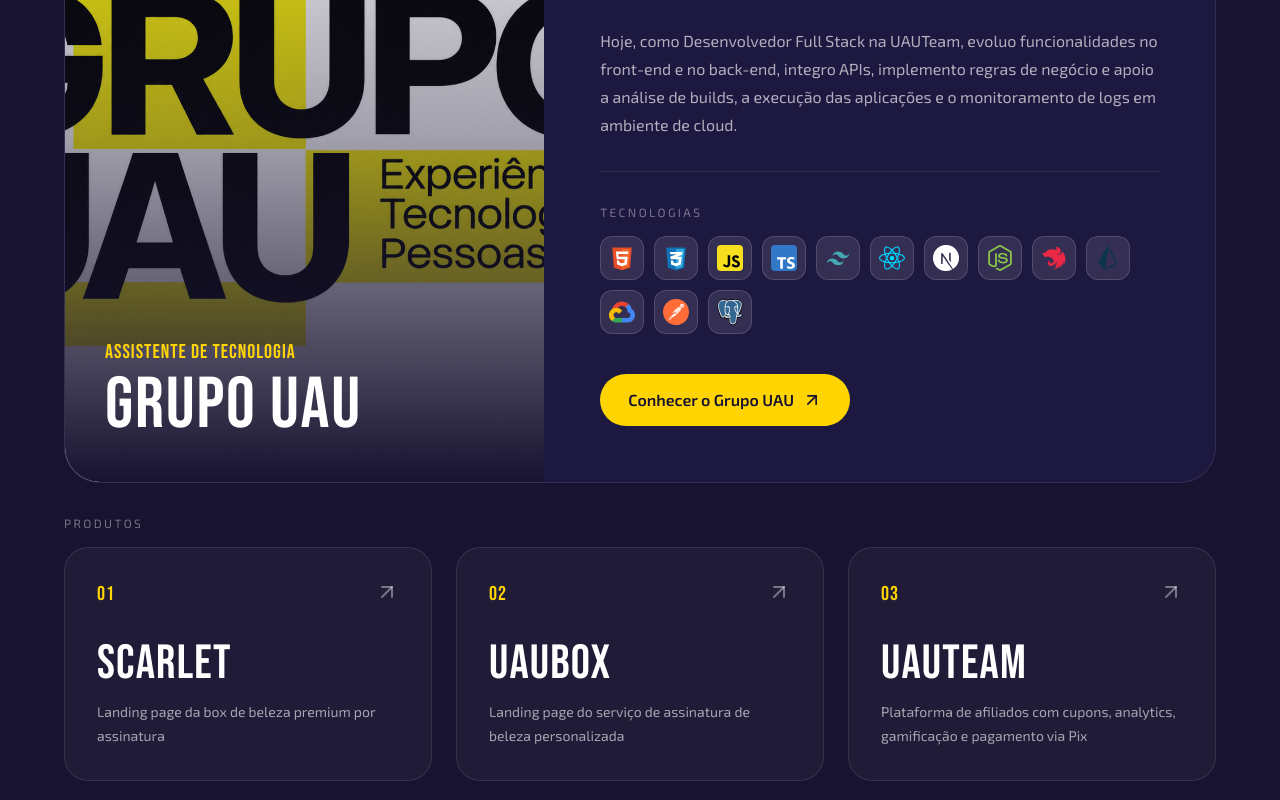
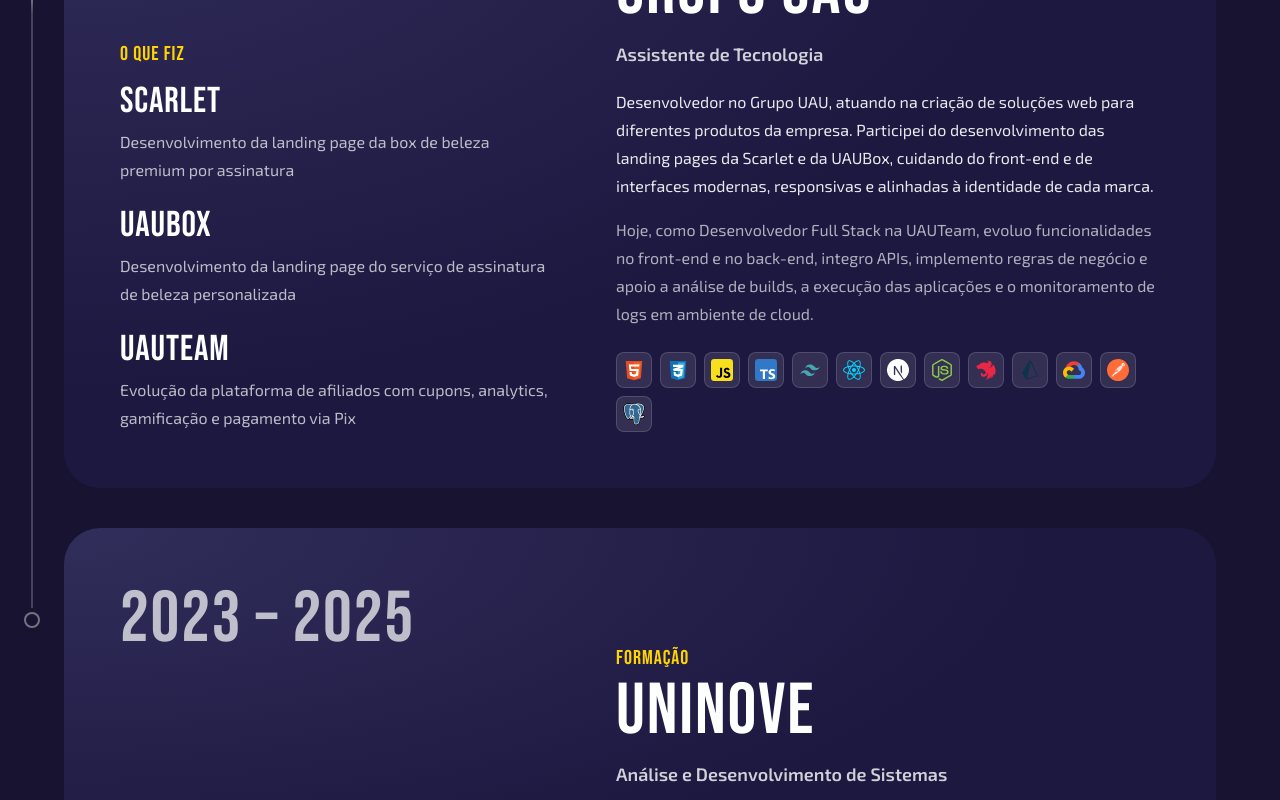
Before and after one commit to abneeralves/Portfolio, a Next.js app: page / in a window 1280 px wide. Shown: the part 4940-5740 px from the top of the page. Built offline with nearby package versions, Linux system fonts and the light colour scheme.

Commit message:
style: refine experience section visuals and adjust skills details

```diff
--- a/src/components/Experience.tsx
+++ b/src/components/Experience.tsx
@@ -1,41 +1,49 @@
 import Image from 'next/image'
-import { ArrowUpRight } from 'lucide-react'
 import { Exo_2, Bebas_Neue, Anton } from 'next/font/google'
 
 const Exo = Exo_2({ subsets: ['latin'], weight: ['400', '600'] })
 const BebasN = Bebas_Neue({ subsets: ['latin'], weight: '400' })
 const TitleFont = Anton({ subsets: ['latin'], weight: '400' })
 
-const COMPANY = {
-    name: 'Grupo UAU',
-    role: 'Assistente de Tecnologia',
-    image: '/imgExperience/grupouau.png',
-    link: 'https://www.grupouau.com/',
+type Product = { name: string; describe: string }
+
+type TimelineItem = {
+    kind: string
+    period: string
+    title: string
+    subtitle: string
+    description: string[]
+    current?: boolean
+    products?: Product[]
+    skills?: string[]
+}
+
+const TIMELINE: TimelineItem[] = [
+    {
+        kind: 'Experiência atual',
+        period: '2026 – Atual',
+        title: 'Grupo UAU',
+        subtitle: 'Assistente de Tecnologia',
+        current: true,
         description: [
             'Desenvolvedor no Grupo UAU, atuando na criação de soluções web para diferentes produtos da empresa. Participei do desenvolvimento das landing pages da Scarlet e da UAUBox, cuidando do front-end e de interfaces modernas, responsivas e alinhadas à identidade de cada marca.',
             'Hoje, como Desenvolvedor Full Stack na UAUTeam, evoluo funcionalidades no front-end e no back-end, integro APIs, implemento regras de negócio e apoio a análise de builds, a execução das aplicações e o monitoramento de logs em ambiente de cloud.',
         ],
-}
-
-const PRODUCTS = [
+        products: [
             {
                 name: 'Scarlet',
-        describe: 'Landing page da box de beleza premium por assinatura',
-        href: 'https://scarletbox.com.br/',
+                describe: 'Desenvolvimento da landing page da box de beleza premium por assinatura',
             },
             {
                 name: 'UAUBox',
-        describe: 'Landing page do serviço de assinatura de beleza personalizada',
-        href: 'https://uaubox.com.br/',
+                describe: 'Desenvolvimento da landing page do serviço de assinatura de beleza personalizada',
             },
             {
                 name: 'UAUTeam',
-        describe: 'Plataforma de afiliados com cupons, analytics, gamificação e pagamento via Pix',
-        href: 'https://uauteam.vercel.app/',
+                describe: 'Evolução da plataforma de afiliados com cupons, analytics, gamificação e pagamento via Pix',
             },
-]
-
-const SKILLS = [
+        ],
+        skills: [
             '/SVGs/html.svg',
             '/SVGs/css.svg',
             '/SVGs/javascript.svg',
@@ -49,23 +57,64 @@
             '/SVGs/google-cloude.svg',
             '/SVGs/postman.svg',
             '/SVGs/postgresql.svg',
+        ],
+    },
+    {
+        kind: 'Formação',
+        period: '2023 – 2025',
+        title: 'UNINOVE',
+        subtitle: 'Análise e Desenvolvimento de Sistemas',
+        description: [
+            'Graduação em Análise e Desenvolvimento de Sistemas, onde construí a base de programação, banco de dados e engenharia de software que sustenta o meu trabalho hoje.',
+        ],
+    },
 ]
 
-const skillName = (path: string) =>
-    (path.split('/').pop() ?? '').replace('.svg', '')
+const SKILL_LABELS: Record<string, string> = {
+    html: 'HTML',
+    css: 'CSS',
+    javascript: 'JavaScript',
+    typescript: 'TypeScript',
+    tailwind: 'Tailwind',
+    react: 'React',
+    nextjs: 'Next.js',
+    nodejs: 'Node.js',
+    nestjs: 'NestJS',
+    prisma: 'Prisma',
+    'google-cloude': 'Google Cloud',
+    postman: 'Postman',
+    postgresql: 'PostgreSQL',
+}
 
-const FOCUS_RING =
-    'focus-visible:outline focus-visible:outline-2 focus-visible:outline-offset-2 focus-visible:outline-white'
+const skillName = (path: string) => {
+    const key = (path.split('/').pop() ?? '').replace('.svg', '')
+    return SKILL_LABELS[key] ?? key
+}
 
 export default function Experience() {
     return (
         <section
             id="experiencia"
-            className="relative overflow-hidden bg-[#171330] px-5 pb-24 sm:px-10 lg:px-16"
+            className="relative overflow-hidden bg-[#171330] px-5 pb-28 sm:px-10 lg:px-16 lg:pb-36"
         >
+            <style>{`
+                @keyframes exp-spark {
+                    0% { top: -84px; opacity: 0; }
+                    12% { opacity: 1; }
+                    88% { opacity: 1; }
+                    100% { top: 100%; opacity: 0; }
+                }
+                .exp-spark {
+                    animation: exp-spark 3.2s cubic-bezier(0.4, 0, 0.2, 1) 0.6s infinite;
+                }
+                @media (prefers-reduced-motion: reduce) {
+                    .exp-spark { display: none; }
+                }
+            `}</style>
+
             <header
                 data-aos="fade-up"
-                className="relative mx-auto mb-14 flex w-full max-w-[1650px] justify-center lg:mb-20"
+                className="relative mx-auto mb-14 flex w-full max-w-[1650px] flex-col items-center gap-5 lg:mb-20"
             >
                 <h2
                     className={`
@@ -85,146 +134,158 @@
                     </span>
                     <span className="text-white">Experiência</span>
                 </h2>
+
+                <p
+                    className={`max-w-xl text-center text-base leading-7 text-white/60 ${Exo.className}`}
+                >
+                    Minha trajetória, do que faço hoje até onde tudo começou,
+                    na faculdade.
+                </p>
             </header>
 
-            <div className="relative mx-auto flex w-full max-w-[1650px] flex-col gap-6 lg:gap-8">
-                {/* Card principal */}
-                <article
+            <ol className="relative mx-auto w-full max-w-[1650px]">
+                {TIMELINE.map((item, index) => {
+                    const isLast = index === TIMELINE.length - 1
+                    const isRich = Boolean(item.products || item.skills)
+
+                    return (
+                        <li
+                            key={`${item.title}-${item.period}`}
                             data-aos="fade-up"
-                    className="grid overflow-hidden rounded-[28px] border border-white/10 bg-[#1d1840] lg:grid-cols-[5fr_7fr] lg:rounded-[36px]"
+                            className={`relative ${isLast ? '' : 'pb-6 lg:pb-10'}`}
                         >
-                    {/* Imagem */}
-                    <div className="relative h-72 sm:h-96 lg:h-auto lg:min-h-[560px]">
-                        <Image
-                            src={COMPANY.image}
-                            alt={`Grupo UAU: ${COMPANY.role}`}
-                            fill
-                            sizes="(min-width: 1024px) 42vw, 100vw"
-                            className="object-cover"
-                        />
-                        <div className="pointer-events-none absolute inset-0 bg-gradient-to-t from-[#171330] via-[#171330]/40 to-transparent" />
+                            <div
+                                aria-hidden="true"
+                                className="pointer-events-none absolute -left-10 bottom-0 top-0 hidden w-4 lg:block"
+                            >
+                                {!isLast && (
+                                    <span
+                                        className="absolute -bottom-[92px] left-1/2 top-[92px] z-0 w-[2px] -translate-x-1/2 overflow-hidden rounded-full bg-white/20"
+                                    >
+                                        {item.current && (
+                                            <span className="exp-spark absolute inset-x-0 h-[84px] bg-gradient-to-b from-transparent via-white/70 to-transparent" />
+                                        )}
+                                    </span>
+                                )}
 
                                 <span
-                            className={`absolute left-5 top-5 z-10 inline-flex items-center gap-2 rounded-full border border-white/15 bg-[#171330]/70 px-3 py-1.5 text-xs text-white/80 backdrop-blur-sm lg:left-8 lg:top-8 ${Exo.className}`}
+                                    className={`absolute left-0 top-[84px] z-10 h-4 w-4 rounded-full border-2 ring-4 ring-[#171330] ${
+                                        item.current
+                                            ? 'border-[#ffd401] bg-[#ffd401]'
+                                            : 'border-white/40 bg-[#171330]'
+                                    }`}
+                                />
+                            </div>
+
+                            <article
+                                className={`relative flex overflow-hidden rounded-[28px] bg-[#1d1840] lg:rounded-[36px] ${
+                                    isRich
+                                        ? 'min-h-[520px] sm:min-h-[540px] lg:min-h-[650px]'
+                                        : 'min-h-[340px] lg:min-h-[420px]'
+                                }`}
                             >
-                            <span
-                                aria-hidden="true"
-                                className="block h-1.5 w-1.5 animate-pulse rounded-full bg-[#28c840] motion-reduce:animate-none"
-                            />
-                            Atualmente na empresa
-                        </span>
+                                <div className="pointer-events-none absolute inset-0 bg-[radial-gradient(ellipse_at_top_left,rgba(169,180,255,0.14),transparent_60%)]" />
 
-                        <div className="absolute inset-x-0 bottom-0 z-10 p-6 sm:p-8 lg:p-10">
+                                <div className="relative grid w-full gap-10 p-6 sm:p-10 lg:grid-cols-[1fr_minmax(0,34rem)] lg:grid-rows-[auto_1fr] lg:gap-x-16 lg:p-14">
+                                    <p
+                                        className={`text-5xl leading-none tracking-wide text-white/70 sm:text-6xl lg:col-start-1 lg:row-start-1 lg:text-7xl ${BebasN.className}`}
+                                    >
+                                        {item.period}
+                                    </p>
+
+                                    <div className="lg:col-start-2 lg:row-span-2 lg:row-start-1 lg:self-end">
                                         <p
                                             className={`text-xl tracking-wider text-[#ffd401] ${BebasN.className}`}
                                         >
-                                {COMPANY.role}
+                                            {item.kind}
                                         </p>
+
                                         <h3
                                             className={`mt-1 text-5xl leading-none tracking-wide text-white sm:text-6xl lg:text-7xl ${BebasN.className}`}
                                         >
-                                {COMPANY.name}
+                                            {item.title}
                                         </h3>
-                        </div>
+
+                                        <p
+                                            className={`mt-3 text-lg font-semibold text-white/80 ${Exo.className}`}
+                                        >
+                                            {item.subtitle}
+                                        </p>
+
+                                        <div
+                                            className={`mt-5 space-y-4 ${Exo.className}`}
+                                        >
+                                            {item.description.map(
+                                                (paragraph, i) => (
+                                                    <p
+                                                        key={i}
+                                                        className={`text-base leading-7 ${
+                                                            i === 0
+                                                                ? 'text-white/90'
+                                                                : 'text-white/65'
+                                                        }`}
+                                                    >
+                                                        {paragraph}
+                                                    </p>
+                                                ),
+                                            )}
                                         </div>
 
-                    {/* Conteúdo */}
-                    <div className="flex flex-col justify-center p-6 sm:p-10 lg:p-14">
-                        <div className={`space-y-5 ${Exo.className}`}>
-                            <p className="text-lg leading-8 text-white/90">
-                                {COMPANY.description[0]}
-                            </p>
-                            <p className="text-base leading-7 text-white/65">
-                                {COMPANY.description[1]}
-                            </p>
-                        </div>
-
-                        <div className="my-8 h-px w-full bg-white/10" />
-
-                        <p
-                            className={`text-xs uppercase tracking-[0.2em] text-white/40 ${Exo.className}`}
-                        >
-                            Tecnologias
-                        </p>
+                                        {item.skills && (
                                             <ul
-                            className="mt-4 flex flex-wrap gap-2.5"
+                                                className="mt-6 flex flex-wrap gap-2"
                                                 aria-label="Tecnologias usadas"
                                             >
-                            {SKILLS.map((icon) => (
+                                                {item.skills.map((icon) => (
                                                     <li
                                                         key={icon}
                                                         title={skillName(icon)}
-                                    className="rounded-xl border border-white/15 bg-white/10 p-2 backdrop-blur-sm transition-all duration-300 hover:-translate-y-0.5 hover:border-[#ffd401]/50 hover:bg-[#ffd401]/10 motion-reduce:transition-none"
+                                                        className="rounded-lg border border-white/15 bg-white/10 p-1.5 backdrop-blur-sm"
                                                     >
                                                         <Image
                                                             src={icon}
                                                             alt={skillName(icon)}
-                                        width={26}
-                                        height={26}
+                                                            width={22}
+                                                            height={22}
                                                         />
                                                     </li>
                                                 ))}
                                             </ul>
+                                        )}
+                                    </div>
 
-                        <a
-                            href={COMPANY.link}
-                            target="_blank"
-                            rel="noopener noreferrer"
-                            className={`mt-10 inline-flex w-fit items-center gap-2 rounded-full bg-[#ffd401] px-7 py-3.5 text-base font-semibold text-[#171330] transition-colors hover:bg-[#ffe45c] ${FOCUS_RING} ${Exo.className}`}
+                                    {item.products && (
+                                        <div className="lg:col-start-1 lg:row-start-2 lg:self-end">
+                                            <p
+                                                className={`text-xl tracking-wider text-[#ffd401] ${BebasN.className}`}
                                             >
-                            Conhecer o Grupo UAU
-                            <ArrowUpRight aria-hidden="true" className="h-5 w-5" />
-                        </a>
-                    </div>
-                </article>
-
-                {/* Produtos */}
-                <div data-aos="fade-up">
-                    <p
-                        className={`mb-4 text-xs uppercase tracking-[0.2em] text-white/40 ${Exo.className}`}
-                    >
-                        Produtos
+                                                O que fiz
                                             </p>
 
-                    <ul className="grid gap-4 md:grid-cols-3 lg:gap-6">
-                        {PRODUCTS.map((product, index) => (
+                                            <ul className="mt-4 grid max-w-xl gap-6">
+                                                {item.products.map((product) => (
                                                     <li key={product.name}>
-                                <a
-                                    href={product.href}
-                                    target="_blank"
-                                    rel="noopener noreferrer"
-                                    className={`group flex h-full flex-col justify-between gap-8 rounded-3xl border border-white/10 bg-white/[0.04] p-6 transition-colors duration-300 hover:border-[#ffd401]/60 hover:bg-white/[0.07] lg:p-8 ${FOCUS_RING}`}
-                                >
-                                    <div className="flex items-start justify-between">
                                                         <span
-                                            className={`text-xl tracking-wider text-[#ffd401] ${BebasN.className}`}
-                                        >
-                                            {String(index + 1).padStart(2, '0')}
-                                        </span>
-                                        <ArrowUpRight
-                                            aria-hidden="true"
-                                            className="h-6 w-6 text-white/40 transition-all duration-300 group-hover:-translate-y-0.5 group-hover:translate-x-0.5 group-hover:text-[#ffd401] motion-reduce:transition-none"
-                                        />
-                                    </div>
-
-                                    <div>
-                                        <h4
-                                            className={`text-4xl leading-none tracking-wide text-white lg:text-5xl ${BebasN.className}`}
+                                                            className={`block text-4xl leading-none tracking-wide text-white ${BebasN.className}`}
                                                         >
                                                             {product.name}
-                                        </h4>
-                                        <p
-                                            className={`mt-3 text-sm leading-6 text-white/60 ${Exo.className}`}
+                                                        </span>
+                                                        <span
+                                                            className={`mt-2 block text-base leading-7 text-white/70 ${Exo.className}`}
                                                         >
                                                             {product.describe}
-                                        </p>
-                                    </div>
-                                </a>
+                                                        </span>
                                                     </li>
                                                 ))}
                                             </ul>
                                         </div>
+                                    )}
                                 </div>
+                            </article>
+                        </li>
+                    )
+                })}
+            </ol>
         </section>
     )
 }
--- a/src/components/Skills.tsx
+++ b/src/components/Skills.tsx
@@ -70,7 +70,7 @@
                         ${TitleFont.className}
                     `}
                 >
-                    <span className="text-[#ffd401]">03</span>
+                    <span className="text-[#ffd401]">05</span>
                     <span aria-hidden="true" className="mx-3 text-[#ffd401] sm:mx-5">
                         /
                     </span>
@@ -133,7 +133,7 @@
                                 key={skill.name}
                                 onMouseEnter={() => setHoveredSkill(skill.category)}
                                 onMouseLeave={() => setHoveredSkill(null)}
-                                className={`flex items-start gap-4 border-t border-white/15 py-5 transition-opacity duration-300 ${
+                                className={`flex items-start gap-4 border-b border-white/15 py-6 transition-opacity duration-300 ${
                                     isLit ? 'opacity-100' : 'opacity-20'
                                 }`}
                             >
```
Lines whose indentation alone changed are shown as unchanged.
